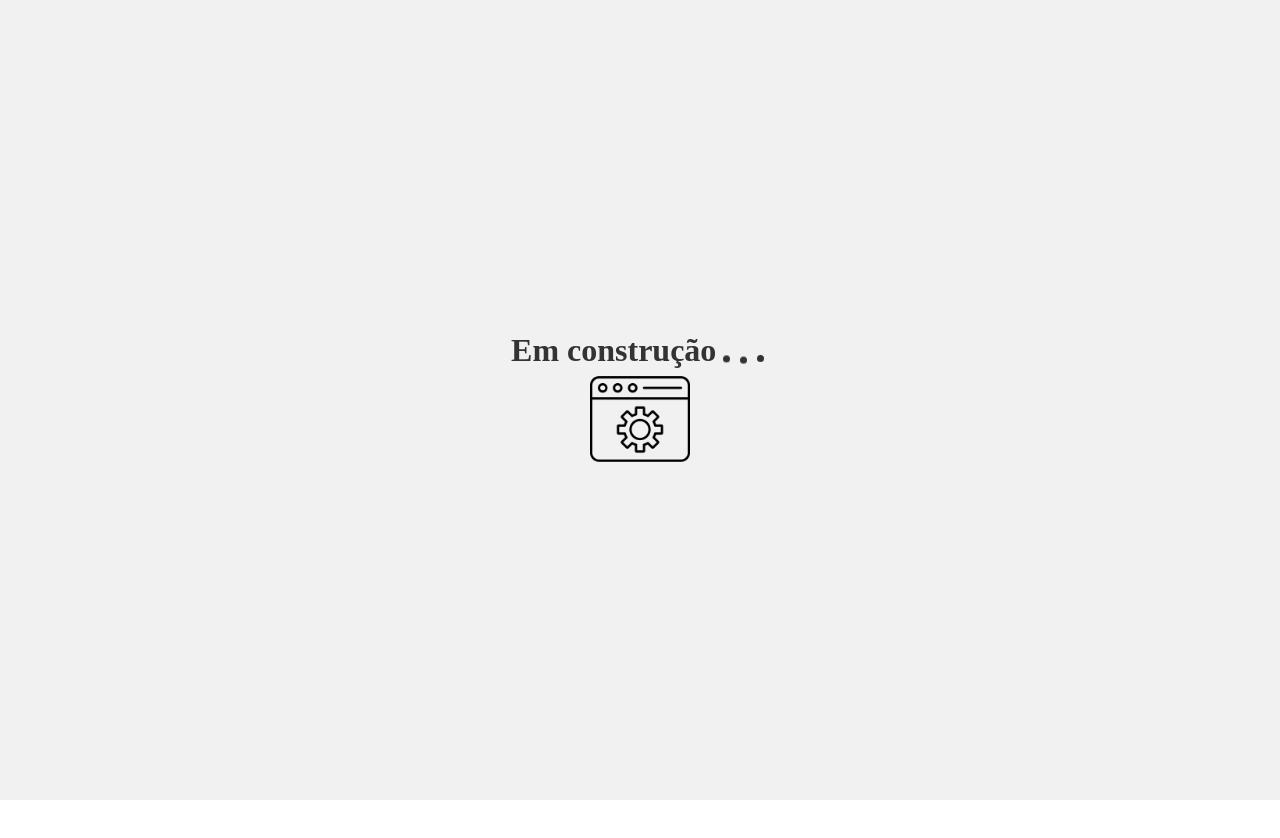
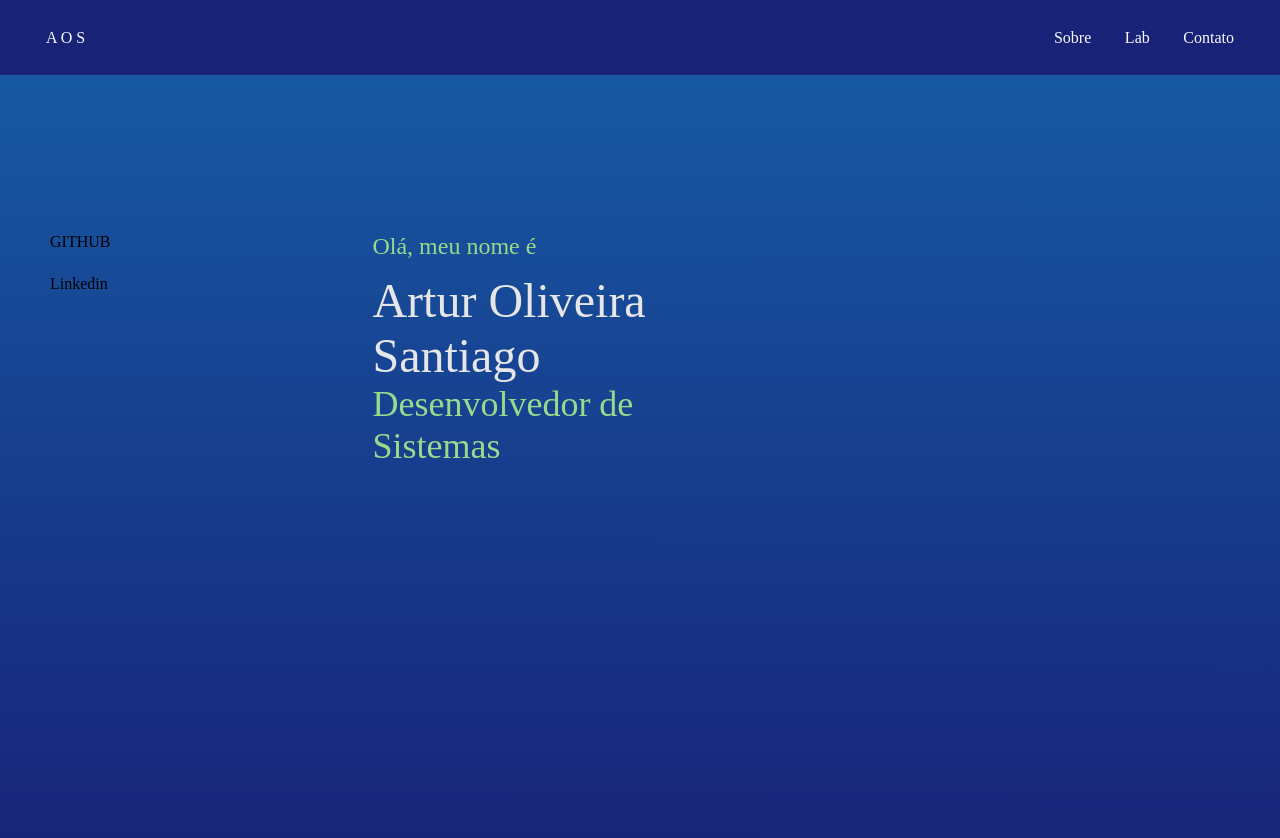
Before and after one commit to arturolivs/portfolio, a Next.js app: page / in a window 1280 px wide. Shown: the top 838 px of the page. Before the commit the page ends 800 px from the top, so only its background shows below. Built offline with nearby package versions, Linux system fonts and the light colour scheme.

Commit message:
chore: Using `Home` and `Header`

```diff
--- a/src/pages/index.tsx
+++ b/src/pages/index.tsx
@@ -1,25 +1,13 @@
-import Image from 'next/image'
 import React from 'react'
 
-import * as S from '../styles/home.styles'
+import HomeComponent from '../components/Home'
+import Header from '../components/Header'
 
 export default function Home() {
   return (
-    <S.Main>
-      <S.Content>
-        <h1>Em construção</h1>
-        <S.LoadingDots>
-          <span></span>
-          <span></span>
-          <span></span>
-        </S.LoadingDots>
-      </S.Content>
-      <Image
-        src="/assets/icons/in-construction.png"
-        alt="Em construção"
-        width={100}
-        height={100}
-      />
-    </S.Main>
+    <>
+      <Header />
+      <HomeComponent />
+    </>
   )
 }
--- a/src/styles/home.styles.ts
+++ b/src/styles/home.styles.ts
@@ -1,4 +1,4 @@
-import styled from 'styled-components'
+import styled, { keyframes } from 'styled-components'
 
 export const Main = styled.main`
   background: #f1f1f1;
@@ -16,35 +16,38 @@ export const Content = styled.div`
   column-gap: 0.1rem;
 `
 
-export const LoadingDots = styled.div`
-  & span {
-    display: inline-block;
+const bounce = keyframes`
+   to {
+      transform: translateY(5px);
+    }
+`
+
+export const Loading = styled.div`
+  display: flex;
+  align-items: center;
+  justify-content: center;
+`
+
+export const Dot = styled.div`
   width: 7px;
   height: 7px;
   border-radius: 50%;
   background: #333333;
   margin: 5px;
 
-    animation: bounce 0.6s cubic-bezier(0.6, 0.1, 1, 0.4);
+  animation: ${bounce} 0.6s cubic-bezier(0.6, 0.1, 1, 0.4);
   animation-iteration-count: infinite;
   animation-direction: alternate;
-  }
 
-  span:nth-child(1) {
+  &:nth-child(1) {
     animation-delay: 0.1s;
   }
 
-  span:nth-child(2) {
+  &:nth-child(2) {
     animation-delay: 0.2s;
   }
 
-  span:nth-child(3) {
+  &:nth-child(3) {
     animation-delay: 0.3s;
   }
-
-  @keyframes bounce {
-    to {
-      transform: translateY(5px);
-    }
-  }
 `
```
Lines whose indentation alone changed are shown as unchanged.
